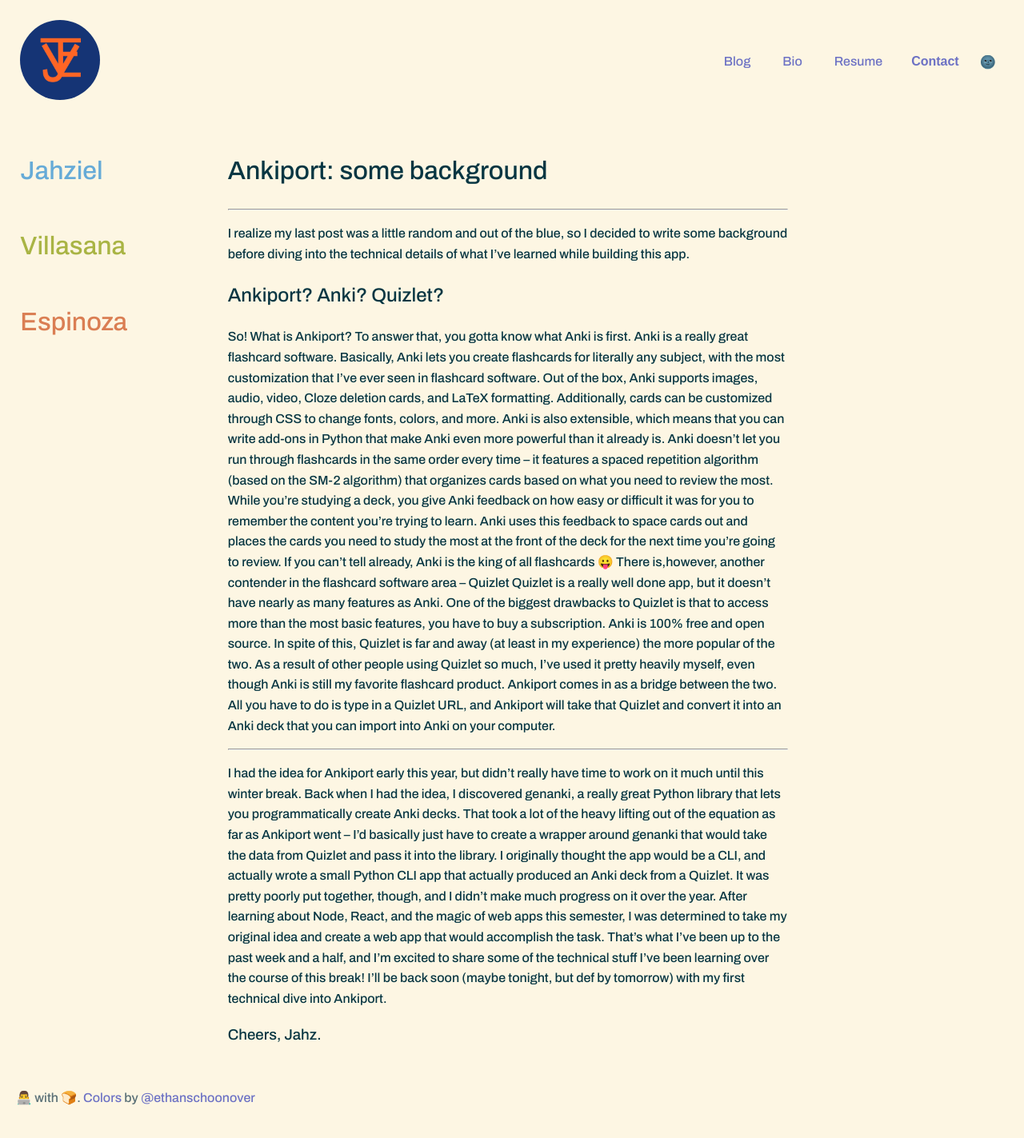
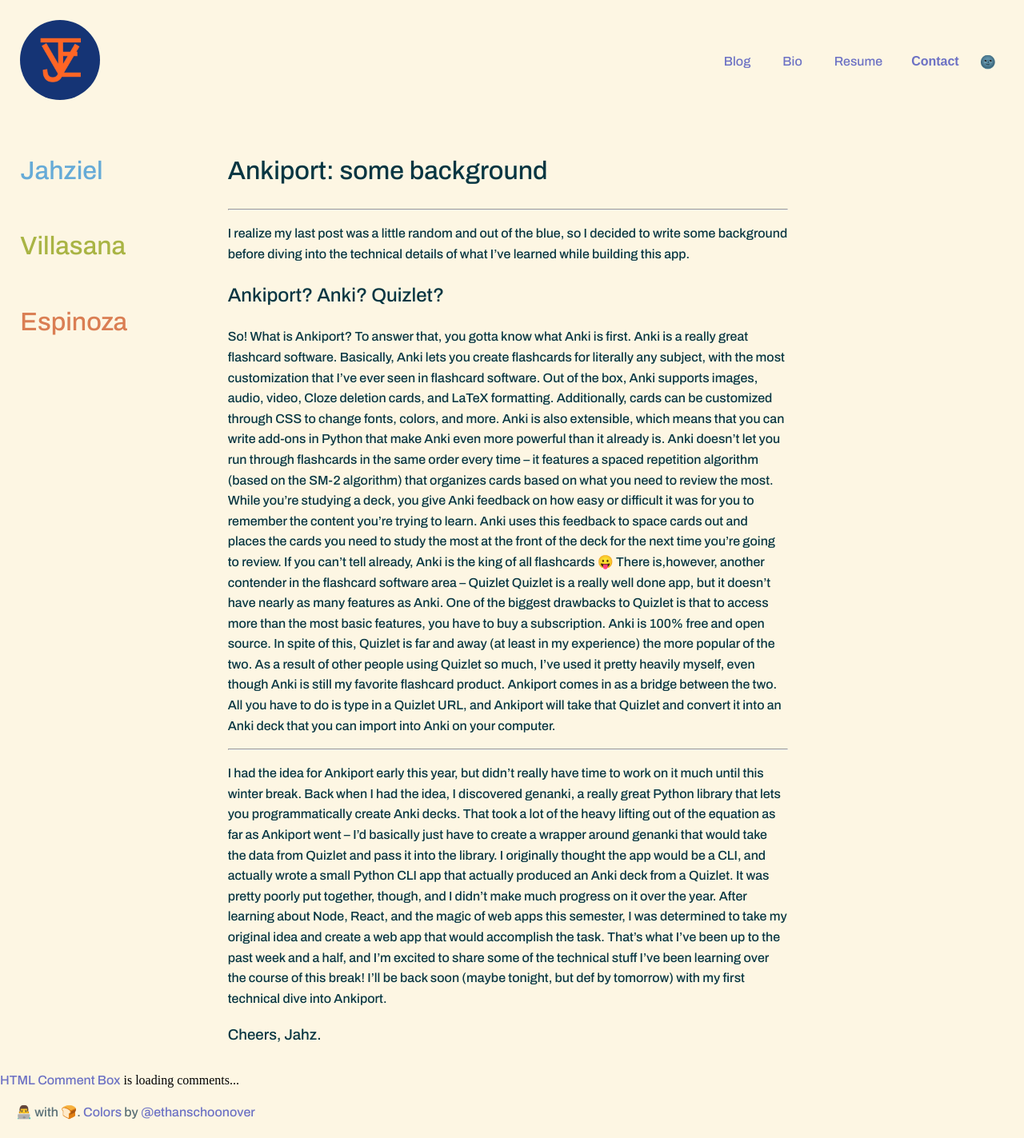
Before and after one commit to jahzielv/jahzielv.github.io, a Jekyll site: the page built from _posts/2018-12-28-ankiportbg.md, in a window 1280 px wide. Shown: the whole page at 80% size. Built offline with Jekyll 4.4.1, drawn with Linux system fonts in a browser that asks for light colours; a style sheet for code colours, icons or effects is not loaded; part of the change alters nothing that is shown.

Commit message:
added commentbox

```diff
--- a/_layouts/post.html
+++ b/_layouts/post.html
@@ -131,6 +131,38 @@
             </div>
         </div>
         <script src="/index.js"></script>
+        <!-- begin wwww.htmlcommentbox.com -->
+        <div id="HCB_comment_box">
+            <a href="http://www.htmlcommentbox.com">HTML Comment Box</a> is loading
+            comments...
+        </div>
+        <link
+            rel="stylesheet"
+            type="text/css"
+            href="https://www.htmlcommentbox.com/static/skins/bootstrap/twitter-bootstrap.css?v=0"
+        />
+        <script type="text/javascript" id="hcb">
+            /*<!--*/ if (!window.hcb_user) {
+                hcb_user = {};
+            }
+            (function() {
+                var s = document.createElement("script"),
+                    l = hcb_user.PAGE || ("" + window.location).replace(/'/g, "%27"),
+                    h = "https://www.htmlcommentbox.com";
+                s.setAttribute("type", "text/javascript");
+                s.setAttribute(
+                    "src",
+                    h +
+                        "/jread?page=" +
+                        encodeURIComponent(l).replace("+", "%2B") +
+                        "&mod=%241%24wq1rdBcg%24dkmWINPIHX9HkUMwY7d%2F.." +
+                        "&opts=16862&num=10&ts=1552397866403"
+                );
+                if (typeof s != "undefined")
+                    document.getElementsByTagName("head")[0].appendChild(s);
+            })(); /*-->*/
+        </script>
+        <!-- end www.htmlcommentbox.com -->
     </body>
     <footer class="footer">
         <div class="footerText">
```
